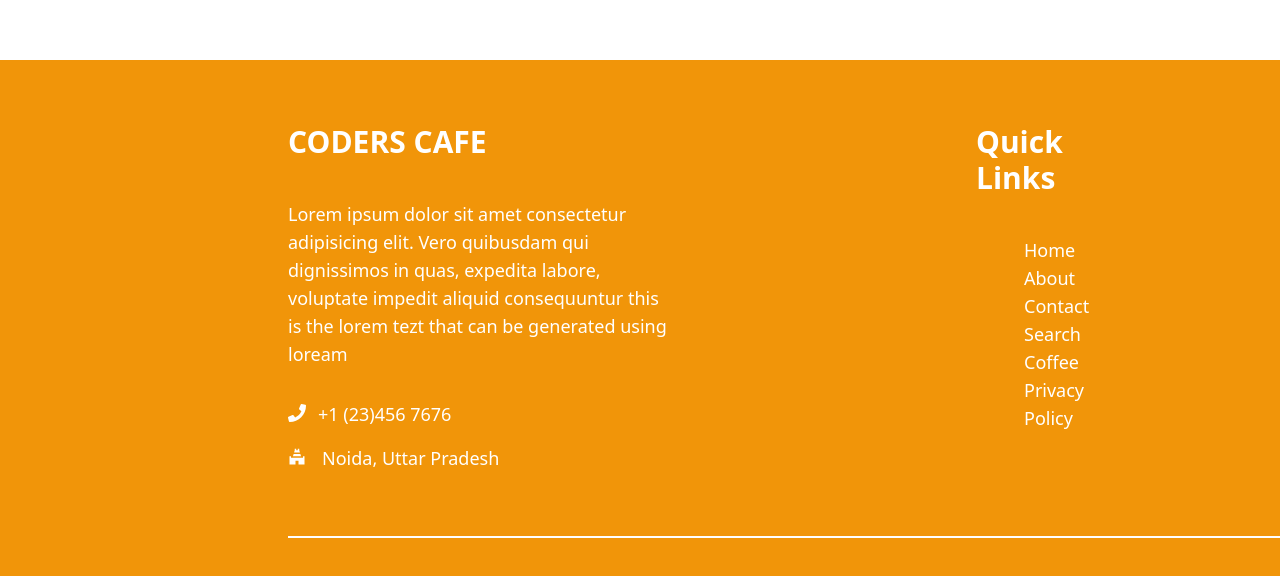
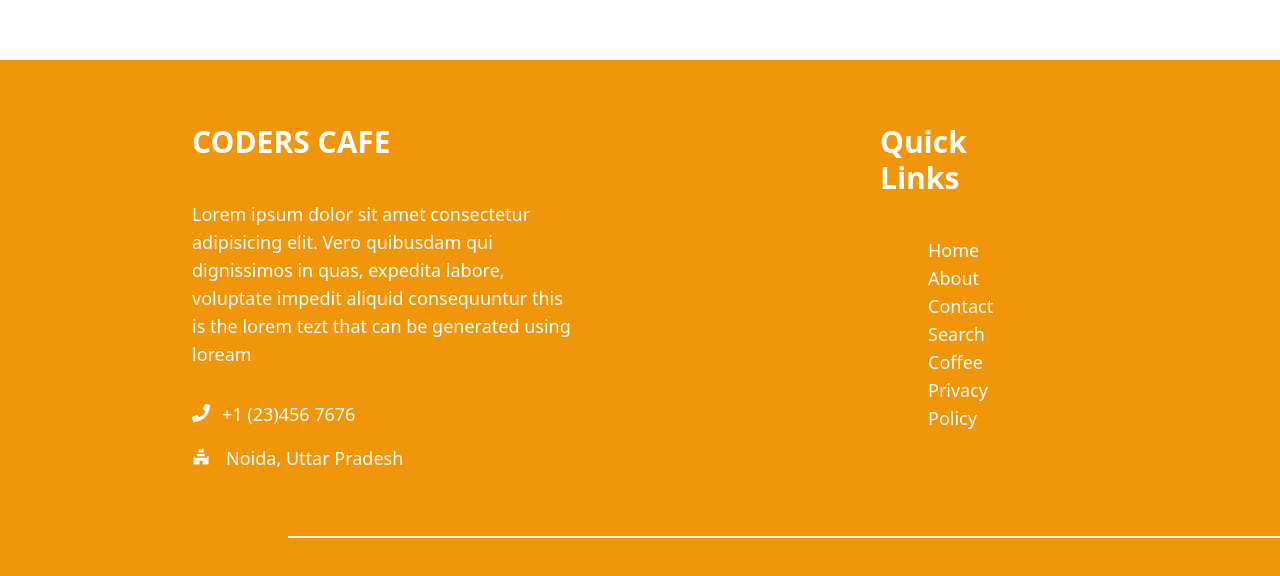
Before and after one commit to RajaBhagat83/MidNightSip, a React (Vite) app: page / in a window 1280 px wide. Shown: the part 2706-3282 px from the top of the page. Built offline with nearby package versions, Linux system fonts and the light colour scheme.

Commit message:
Footer solved

```diff
--- a/src/components/Hero/Footer.jsx
+++ b/src/components/Hero/Footer.jsx
@@ -14,7 +14,7 @@ function Footer() {
     viewport={{once:true,amount:0.6}}
      className='h-[550px] w-full bg-Primary text-white mt-24'>
       <div className='flex'>
-        <div className='p-16 ml-56 text-lg'>
+        <div className='p-16 ml-32 text-lg'>
           {/* Coders Cafe */}
           <h1 className='text-3xl font-semibold'>CODERS CAFE</h1>
           <h1 className='w-96 mt-10 '>Lorem ipsum dolor sit amet consectetur adipisicing elit. Vero quibusdam qui dignissimos in quas, expedita labore, voluptate impedit aliquid consequuntur this is the lorem tezt that can be generated using loream </h1>
```
